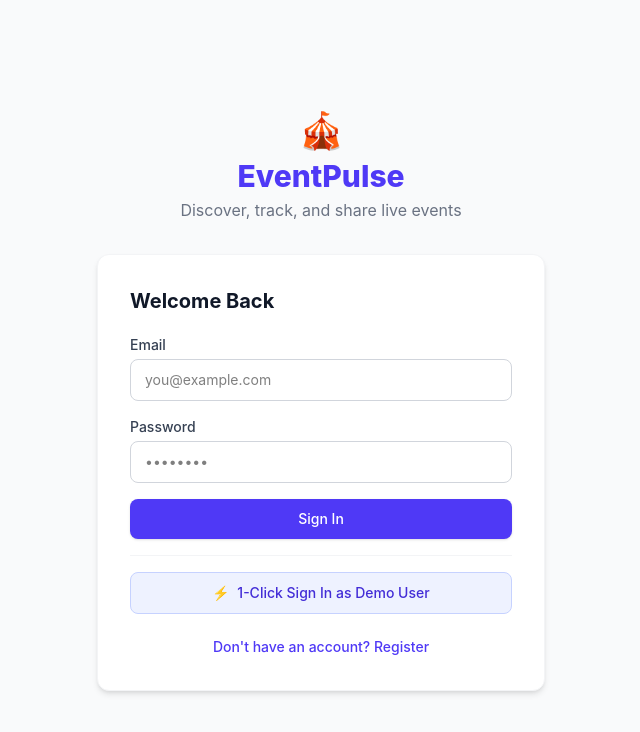
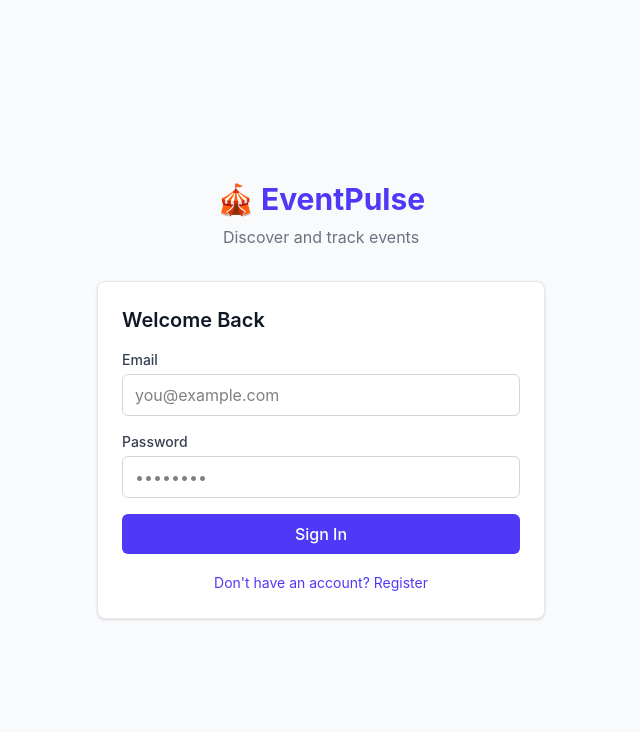
Before and after one commit to kshitijx07/eventpulse, a React (Vite) app in the folder frontend/: page / in a window 1280 px wide. Shown: the top 732 px of the page, without its empty margins (319-959 px from the left). Built offline with nearby package versions, Linux system fonts and the light colour scheme.

Commit message:
chore: synchronize authController and LoginPage refinements

```diff
--- a/frontend/src/pages/LoginPage.jsx
+++ b/frontend/src/pages/LoginPage.jsx
@@ -26,19 +26,12 @@ export default function LoginPage() {
         const res = await api.post('/auth/register', { name, email, password })
         login(res.data.data)
       } else {
-        if (!email) {
-          setError('Email is required')
+        if (!email || !password) {
+          setError('Email and password are required')
           setLoading(false)
           return
         }
-        // If demo email, supply default password if empty
-        const pass = password || (email === 'demo@eventpulse.com' ? 'password123' : '')
-        if (!pass) {
-          setError('Password is required')
-          setLoading(false)
-          return
-        }
-        const res = await api.post('/auth/login', { email, password: pass })
+        const res = await api.post('/auth/login', { email, password })
         login(res.data.data)
       }
     } catch (err) {
@@ -47,32 +40,16 @@ export default function LoginPage() {
     setLoading(false)
   }
 
-  const handleDemoSignIn = async () => {
-    setError('')
-    setLoading(true)
-    try {
-      const res = await api.post('/auth/login', {
-        email: 'demo@eventpulse.com',
-        password: 'password123'
-      })
-      login(res.data.data)
-    } catch (err) {
-      setError(err.response?.data?.message || 'Demo login failed')
-    }
-    setLoading(false)
-  }
-
   return (
     <div className="min-h-screen bg-gray-50 flex items-center justify-center px-4">
       <div className="max-w-md w-full">
         <div className="text-center mb-8">
-          <div className="text-4xl mb-2">🎪</div>
-          <h1 className="text-3xl font-extrabold text-indigo-600">EventPulse</h1>
-          <p className="text-gray-500 mt-1">Discover, track, and share live events</p>
+          <h1 className="text-3xl font-bold text-indigo-600">🎪 EventPulse</h1>
+          <p className="text-gray-500 mt-2">Discover and track events</p>
         </div>
 
-        <div className="bg-white rounded-xl shadow-md border border-gray-100 p-8">
-          <h2 className="text-xl font-bold text-gray-900 mb-5">
+        <div className="bg-white rounded-lg shadow-sm border border-gray-200 p-6">
+          <h2 className="text-xl font-semibold text-gray-900 mb-4">
             {isRegister ? 'Create Account' : 'Welcome Back'}
           </h2>
 
@@ -91,7 +68,7 @@ export default function LoginPage() {
                   value={name}
                   onChange={e => setName(e.target.value)}
                   placeholder="Your name"
-                  className="w-full px-3.5 py-2.5 border border-gray-300 rounded-lg focus:outline-none focus:ring-2 focus:ring-indigo-500 text-sm"
+                  className="w-full px-3 py-2 border border-gray-300 rounded-md focus:outline-none focus:ring-2 focus:ring-indigo-500"
                 />
               </div>
             )}
@@ -103,7 +80,7 @@ export default function LoginPage() {
                 value={email}
                 onChange={e => setEmail(e.target.value)}
                 placeholder="you@example.com"
-                className="w-full px-3.5 py-2.5 border border-gray-300 rounded-lg focus:outline-none focus:ring-2 focus:ring-indigo-500 text-sm"
+                className="w-full px-3 py-2 border border-gray-300 rounded-md focus:outline-none focus:ring-2 focus:ring-indigo-500"
               />
             </div>
 
@@ -114,37 +91,23 @@ export default function LoginPage() {
                 value={password}
                 onChange={e => setPassword(e.target.value)}
                 placeholder="••••••••"
-                className="w-full px-3.5 py-2.5 border border-gray-300 rounded-lg focus:outline-none focus:ring-2 focus:ring-indigo-500 text-sm"
+                className="w-full px-3 py-2 border border-gray-300 rounded-md focus:outline-none focus:ring-2 focus:ring-indigo-500"
               />
             </div>
 
             <button
               type="submit"
               disabled={loading}
-              className="w-full py-2.5 bg-indigo-600 hover:bg-indigo-700 text-white font-medium rounded-lg text-sm transition-colors shadow-sm disabled:opacity-50"
+              className="w-full py-2 bg-indigo-600 text-white rounded-md hover:bg-indigo-700 font-medium transition-colors"
             >
               {loading ? 'Please wait...' : isRegister ? 'Create Account' : 'Sign In'}
             </button>
           </form>
 
-          {!isRegister && (
-            <div className="mt-4 pt-4 border-t border-gray-100">
-              <button
-                type="button"
-                onClick={handleDemoSignIn}
-                disabled={loading}
-                className="w-full py-2.5 bg-indigo-50 hover:bg-indigo-100 text-indigo-700 font-medium rounded-lg text-sm transition-colors border border-indigo-200 flex items-center justify-center gap-2"
-              >
-                <span>⚡</span>
-                <span>1-Click Sign In as Demo User</span>
-              </button>
-            </div>
-          )}
-
-          <div className="mt-5 text-center">
+          <div className="mt-4 text-center">
             <button
               onClick={() => { setIsRegister(!isRegister); setError('') }}
-              className="text-sm font-medium text-indigo-600 hover:text-indigo-800"
+              className="text-sm text-indigo-600 hover:underline"
             >
               {isRegister ? 'Already have an account? Sign In' : "Don't have an account? Register"}
             </button>
```
Also changed, not shown: 1 other file (tests, documents, lock files or other folders).
